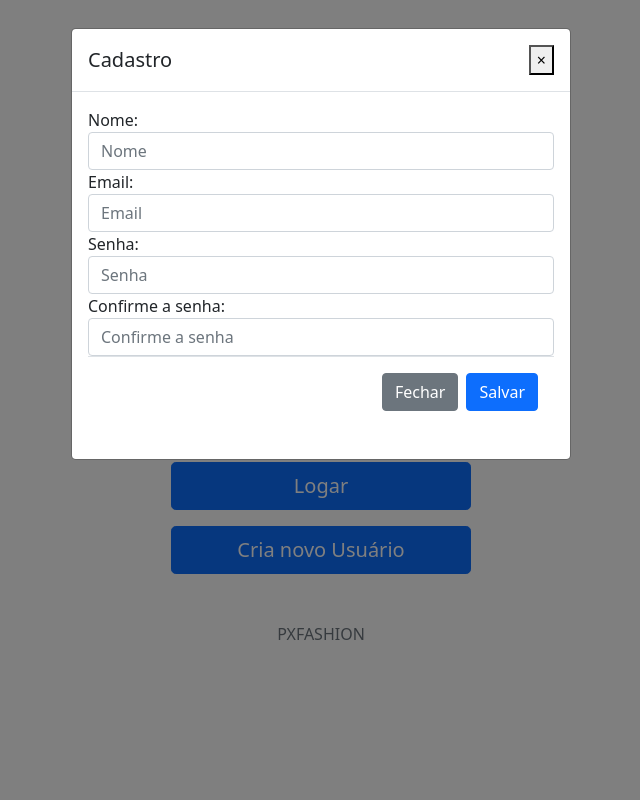
After one commit to pmela/finaceiro, a Django app: page /controle/login in a window 1280 px wide, after a click on "Cria novo Usuário". The commit adds this page. Shown: the whole page, without its empty margins (319-959 px from the left). Run offline with Django 3.2, Linux system fonts and the light colour scheme; some libraries are stand-ins or nearby versions.

```diff
--- /dev/null
+++ b/controle/static/login.css
@@ -0,0 +1,43 @@
+html,
+body {
+  height: 100%;
+}
+
+body {
+  display: -ms-flexbox;
+  display: flex;
+  -ms-flex-align: center;
+  align-items: center;
+  padding-top: 40px;
+  padding-bottom: 40px;
+  background-color: #f5f5f5;
+}
+
+.form-signin {
+  width: 100%;
+  max-width: 330px;
+  padding: 15px;
+  margin: auto;
+}
+.form-signin .checkbox {
+  font-weight: 400;
+}
+.form-signin .form-control {
+  position: relative;
+  box-sizing: border-box;
+  height: auto;
+  padding: 10px;
+  font-size: 16px;
+}
+.form-signin .form-control:focus {
+  z-index: 2;
+}
+.form-signin input[type="email"] {
+  margin-bottom: -1px;
+  border-bottom-right-radius: 0;
+  border-bottom-left-radius: 0;
+}
+.form-signin input[type="password"] {
+  border-top-left-radius: 0;
+  border-top-right-radius: 0;
+}
--- a/controle/templates/menu.html
+++ b/controle/templates/menu.html
@@ -109,7 +109,7 @@
 
                     <!-- Nav Item - User Information -->
                     <li class="nav-item dropdown no-arrow">
-                        <a class="nav-link dropdown-toggle" href="#" id="userDropdown" role="button"
+                        <a class="nav-link dropdown-toggle" href="" id="userDropdown" role="button"
                            data-toggle="dropdown" aria-haspopup="true" aria-expanded="false">
                             <span class="mr-2 d-none d-lg-inline text-gray-600 small">Pâmela Araujo</span>
                             <i class="fas fa-user"></i>
@@ -119,7 +119,7 @@
                     </li>
                     <div class="topbar-divider d-none d-sm-block"></div>
                     <li class="nav-item dropdown no-arrow">
-                        <a class="nav-link dropdown-toggle" href="#" id="userDropdown1" role="button"
+                        <a class="nav-link dropdown-toggle" href="{% url 'controle:login' %}" id="userDropdown1" role="button"
                            data-toggle="dropdown" aria-haspopup="true" aria-expanded="false">
                             <span class="mr-2 d-none d-lg-inline text-gray-600 small">Sair</span>
                             <i class="fas fa-sign-out-alt"></i> </a>
--- /dev/null
+++ b/controle/templates/telaDeLogin.html
@@ -0,0 +1,132 @@
+{% load static %}
+
+<style>
+      .bd-placeholder-img {
+        font-size: 1.125rem;
+        text-anchor: middle;
+        -webkit-user-select: none;
+        -moz-user-select: none;
+        -ms-user-select: none;
+        user-select: none;
+      }
+
+      @media (min-width: 768px) {
+        .bd-placeholder-img-lg {
+          font-size: 3.5rem;
+        }
+      }
+
+
+
+
+
+
+
+
+</style>
+<!-- Custom styles for this template -->
+<link rel="stylesheet" type="text/css" href="{% static 'login.css' %}">
+<!--<link rel="stylesheet" type="text/css" href="{% static 'bootstrap.css' %}">-->
+<link href="https://cdn.jsdelivr.net/npm/bootstrap@5.0.0-beta2/dist/css/bootstrap.min.css" rel="stylesheet"
+      integrity="sha384-BmbxuPwQa2lc/FVzBcNJ7UAyJxM6wuqIj61tLrc4wSX0szH/Ev+nYRRuWlolflfl" crossorigin="anonymous">
+
+</head>
+<body class="text-center">
+
+<form class="form-signin" action="" method="post">
+    {% csrf_token %}
+
+    <img class="mb-4" src="{% static 'USUARIO.png' %}" alt="" width="72" height="72">
+    <h1 class="h3 mb-3 font-weight-normal">Ensira seu login</h1>
+    <label for="email_logar" class="sr-only">Email</label>
+    <input type="email" name="email_logar" id="email_logar" class="form-control"
+           placeholder="Email"
+           required
+           autofocus>
+    <label for="senha_logar" class="sr-only">Senha</label>
+    <input  type="password" name="senha_logar" id="senha_logar" class="form-control"
+           placeholder="Senha">
+    <div class="checkbox mb-3">
+        <label>
+            <input type="checkbox" value="remember-me"> Lembrar de mim
+        </label>
+    </div>
+
+
+    <div class="g-recaptcha"
+         data-sitekey="6LcePAATAAAAAGPRWgx90814DTjgt5sXnNbV5WaW"></div>
+    <script src='https://www.google.com/recaptcha/api.js'></script>
+
+
+    <button class="col-md-12 btn btn-lg btn-primary" type="submit">Logar</button>
+
+    <p>
+
+    </p>
+
+    <button class="col-md-12 btn btn-lg btn-primary" data-toggle="modal" data-target="#exampleModal">Cria novo Usuário
+    </button>
+    <p class="mt-5 mb-3 text-muted">PXFASHION</p>
+
+    <script src="https://code.jquery.com/jquery-3.5.1.slim.min.js"
+            integrity="sha384-DfXdz2htPH0lsSSs5nCTpuj/zy4C+OGpamoFVy38MVBnE+IbbVYUew+OrCXaRkfj"
+            crossorigin="anonymous"></script>
+    <script src="https://cdn.jsdelivr.net/npm/popper.js@1.16.0/dist/umd/popper.min.js"
+            integrity="sha384-Q6E9RHvbIyZFJoft+2mJbHaEWldlvI9IOYy5n3zV9zzTtmI3UksdQRVvoxMfooAo"
+            crossorigin="anonymous"></script>
+    <script src="https://stackpath.bootstrapcdn.com/bootstrap/4.5.0/js/bootstrap.min.js"
+            integrity="sha384-OgVRvuATP1z7JjHLkuOU7Xw704+h835Lr+6QL9UvYjZE3Ipu6Tp75j7Bh/kR0JKI"
+            crossorigin="anonymous"></script>
+
+</form>
+<!-- Modal -->
+
+<div class="modal fade" id="exampleModal" tabindex="-1" role="dialog" aria-labelledby="exampleModalLabel"
+     aria-hidden="true">
+    <div class="modal-dialog" role="document">
+        <div class="modal-content">
+            <div class="modal-header">
+                <h5 class="modal-title" id="exampleModalLabel">Cadastro</h5>
+                <button type="button" class="close" data-dismiss="modal" aria-label="Close">
+                    <span aria-hidden="true">&times;</span>
+                </button>
+            </div>
+            <div class="modal-body">
+                <form action="" method="post">
+                    {% csrf_token %}
+                    <div class="col" align="left">
+                        <label>Nome: </label>
+                    </div>
+                    <input type="text" name="nome_cadastro" id="nome_cadastro" class="form-control"
+                           placeholder="Nome"
+                           required
+                           autofocus>
+                    <div class="col" align="left">
+                        <label>Email: </label>
+                    </div>
+                    <input type="email" name="email_cadastro" id="email_cadastro" class="form-control"
+                           placeholder="Email"
+                           required
+                           autofocus>
+                    <div class="col" align="left">
+                        <label>Senha: </label>
+                    </div>
+                    <input type="password" name="senha_cadastro" id="senha_cadastro" class="form-control"
+                           placeholder="Senha"
+                    >
+                    <div class="col" align="left">
+                        <label>Confirme a senha: </label>
+                    </div>
+                    <input type="password" name="confirmasenha" id="confirmasenha" class="form-control"
+                           placeholder="Confirme a senha"
+                           required>
+                    <div class="modal-footer">
+                        <button type="button" class="btn btn-secondary" data-dismiss="modal">Fechar</button>
+                        <button type="submit" class="btn btn-primary">Salvar</button>
+                    </div>
+                </form>
+            </div>
+
+        </div>
+    </div>
+</div>
--- a/controle/urls.py
+++ b/controle/urls.py
@@ -9,4 +9,5 @@ urlpatterns = [
     path('excluir_entrada/<int:id>', excluir_entrada, name='excluir_entrada'),
     path('saidas', saidas, name='saidas'),
     path('totalanual', totalanual, name='totalanual'),
+    path('login', login, name='login')
 ]
--- a/controle/views.py
+++ b/controle/views.py
@@ -3,6 +3,8 @@ from .models import *
 
 from django.shortcuts import redirect
 
+def login(requisicao):
+    return render(requisicao, 'telaDeLogin.html')
 
 def entradas(requisicao):
     todos_entradas = Entrada.objects.all()
@@ -48,10 +50,10 @@ def alterar_entrada(requisicao, id=None):
     return redirect('controle:entradas')
 
 
-def excluir_entrada(request, id=None):
-    if request.method == 'POST':
-        entradas = Entrada.objects.get(id=id)
-        entradas.delete()
+def excluir_entrada(requisicao, id=None):
+    if requisicao.method == 'POST':
+        entrada = Entrada.objects.get(id=id)
+        entrada.delete()
         return redirect('controle:entradas')
     return render()
 
```
Also changed, not shown: controle/templates/entradas.html (+19 -17 lines), controle/static/USUARIO.png (added).
